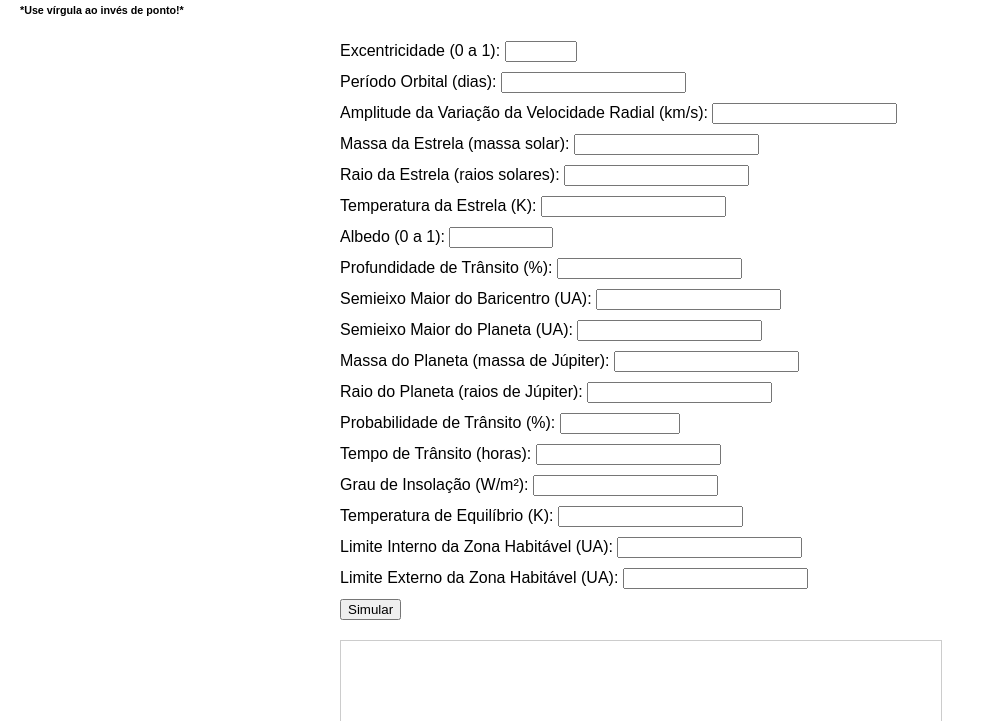
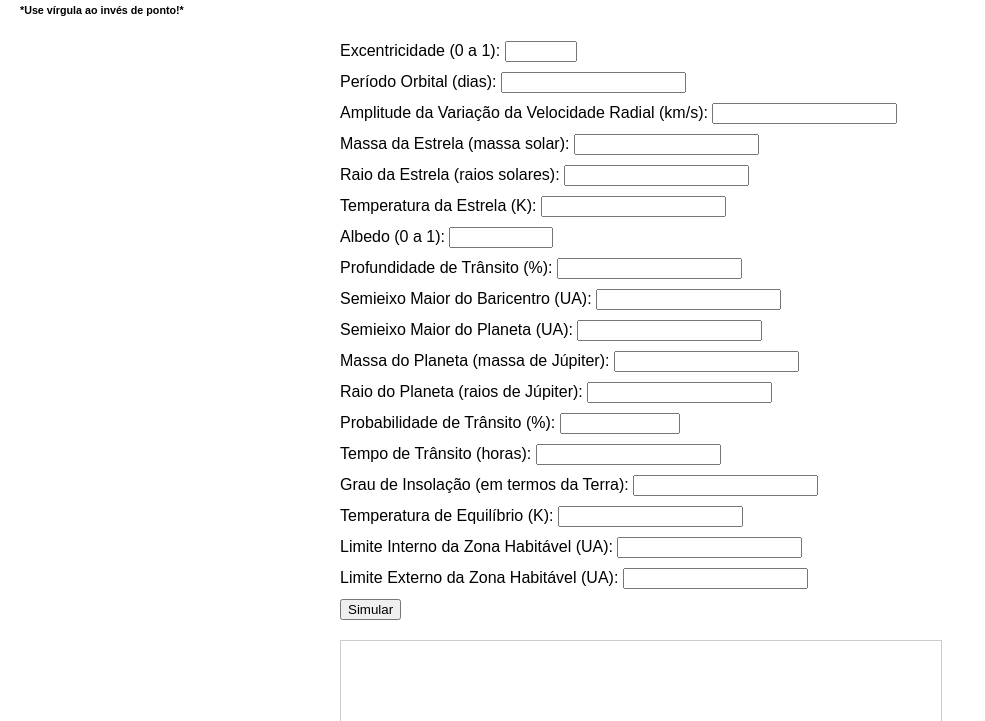
Before and after one commit to Limaligia/Exoplanets, a plain HTML site: page Index.html in a window 1280 px wide. Shown: the part 79-800 px from the top of the page, without its empty margins (0-985 px from the left). Drawn offline with Linux system fonts and the light colour scheme.

Commit message:
Update Index.html

```diff
--- a/Index.html
+++ b/Index.html
@@ -53,7 +53,7 @@
         <label>Tempo de Trânsito (horas):
             <input type="number" name="tempoTransito" step="0.000001" required>
         </label>
-        <label>Grau de Insolação (W/m²):
+        <label>Grau de Insolação (em termos da Terra):
             <input type="number" name="grauInsolacao" step="0.000001" required>
         </label>
         <label>Temperatura de Equilíbrio (K):
```
